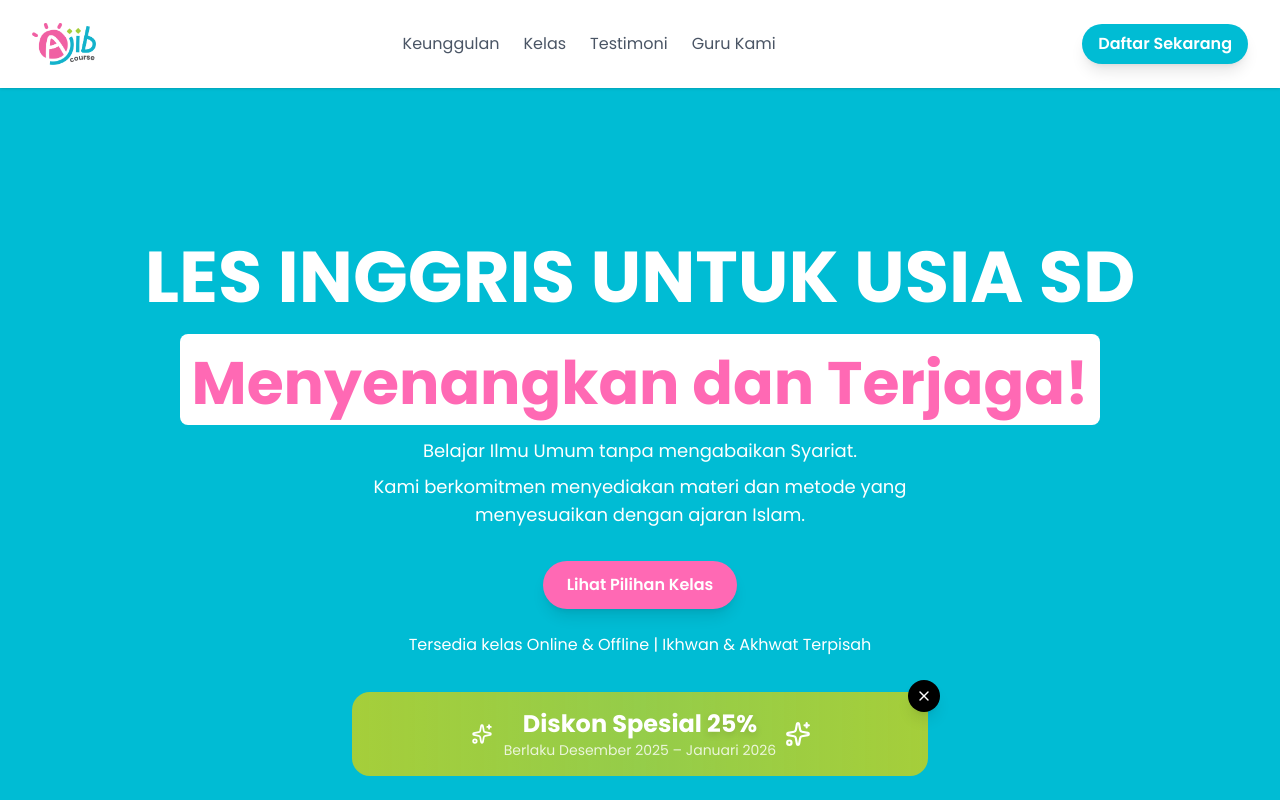
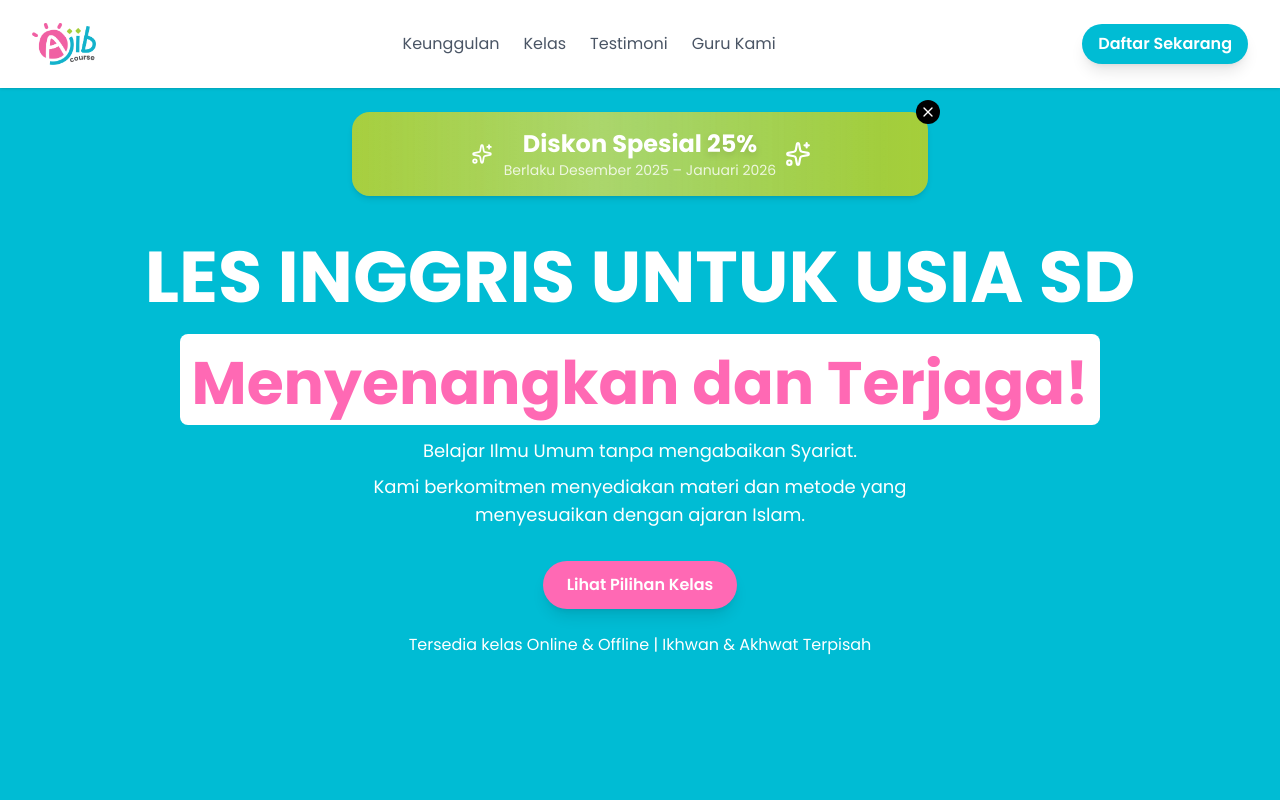
Before and after one commit to nuaysa/ajib-course, a Next.js app: page / in a window 1280 px wide. Shown: the top 800 px of the page. Built offline with nearby package versions, Linux system fonts and the light colour scheme.

Commit message:
feat: create announcement pop up

```diff
--- a/src/components/Announcement.tsx
+++ b/src/components/Announcement.tsx
@@ -19,7 +19,7 @@ export default function AnnouncementBanner({
     <motion.div
       initial={{
         opacity: 0,
-        y: position === "top" ? -24 : 24,
+        y: position === "top" ? 24 : -24,
         scale: 0.96,
       }}
       animate={{
@@ -34,34 +34,27 @@ export default function AnnouncementBanner({
         mass: 0.6,
       }}
       className={cn(
-        "relative w-full overflow-hidden rounded-2xl",
+        "relative w-full overflow-hidden rounded-2xl shadow-md",
         isWhite
           ? "bg-white"
           : "bg-[linear-gradient(90deg,#A5CE3A,rgba(165,206,58,0.9),#A5CE3A)]"
       )}
     >
-      {/* Efek shimmer hanya untuk variant normal */}
+      {/* Shimmer effect - lebih subtle */}
       {!isWhite && (
-        <div className="pointer-events-none absolute inset-0">
+        <div className="pointer-events-none absolute inset-0 overflow-hidden">
           <div
-            className="
-              absolute inset-0 -translate-x-full animate-shimmer
-              bg-[linear-gradient(
-                90deg,
-                transparent,
-                rgba(255,255,255,0.15),
-                rgba(255,255,255,0.35),
-                rgba(255,255,255,0.15),
-                transparent
-              )]
-            "
+            className="absolute inset-0 -translate-x-full animate-shimmer-slide bg-gradient-to-r from-transparent via-white/20 to-transparent"
+            style={{
+              animation: 'shimmerSlide 2.5s infinite'
+            }}
           />
         </div>
       )}
 
-      {/* CONTENT */}
+      {/* Content */}
       <div className="relative z-10 mx-2 flex items-center justify-center gap-3 rounded-2xl px-6 py-4 text-center">
-        {/* Left sparkle */}
+        {/* Left Sparkle */}
         <motion.div
           animate={{ scale: [1, 1.3, 1] }}
           transition={{
@@ -78,7 +71,7 @@ export default function AnnouncementBanner({
           />
         </motion.div>
 
-        {/* TEXT */}
+        {/* Text Content */}
         <div>
           <p
             className={cn(
@@ -87,7 +80,10 @@ export default function AnnouncementBanner({
             )}
           >
             Diskon Spesial{" "}
-            <span className={isWhite ? "text-black" : "text-white drop-shadow-md"}>
+            <span className={cn(
+              isWhite ? "text-black" : "text-white",
+              "drop-shadow-md"
+            )}>
               25%
             </span>
           </p>
@@ -101,7 +97,7 @@ export default function AnnouncementBanner({
           </p>
         </div>
 
-        {/* Right sparkle */}
+        {/* Right Sparkle */}
         <motion.div
           animate={{ scale: [1, 1.3, 1] }}
           transition={{
@@ -119,6 +115,18 @@ export default function AnnouncementBanner({
           />
         </motion.div>
       </div>
+
+      {/* Tambahkan keyframes untuk animasi shimmer di global.css */}
+      <style jsx global>{`
+        @keyframes shimmerSlide {
+          0% {
+            transform: translateX(-100%);
+          }
+          100% {
+            transform: translateX(100%);
+          }
+        }
+      `}</style>
     </motion.div>
   );
 }
--- a/src/components/Hero.tsx
+++ b/src/components/Hero.tsx
@@ -1,6 +1,6 @@
 export default function Hero() {
   return (
-    <div className="max-w-screen h-full py-20 md:py-36 flex justify-center bg-primary-blue px-4">
+    <div className="max-w-screen h-full py-36 flex justify-center bg-primary-blue px-4">
       <div className="flex flex-col justify-center items-center space-y-3 text-center">
         <h1 className="text-xl sm:text-5xl md:text-7xl font-bold text-white leading-tight">
           LES INGGRIS UNTUK USIA SD
--- a/src/components/popup.tsx
+++ b/src/components/popup.tsx
@@ -41,14 +41,14 @@ export default function FloatingAnnouncement({ footerId = 'site-footer' }: Float
         animate={{ opacity: 1, y: 0, scale: 1 }}
         exit={{ opacity: 0, y: 40, scale: 0.95 }}
         transition={{ type: 'spring', stiffness: 260, damping: 20 }}
-        className="fixed bottom-6 left-1/2 z-50 w-[calc(100%-2rem)] max-w-xl -translate-x-1/2"
+        className="fixed top-20 lg:top-28 left-1/2 z-50 w-[calc(100%-2rem)] max-w-xl -translate-x-1/2"
       >
         <div className="relative">
           <AnnouncementBanner />
 
           <button
             onClick={handleClose}
-            className="absolute -top-3 -right-3 flex h-8 w-8 items-center justify-center rounded-full bg-black text-white shadow-lg hover:scale-110 transition"
+            className="absolute -top-3 -right-3 flex h-6 w-6 cursor-pointer items-center justify-center rounded-full bg-black text-white hover:scale-110 transition"
             aria-label="Close announcement"
           >
             <X size={16} />
```
Also changed, not shown: 1 other file (tests, documents, lock files or other folders).
